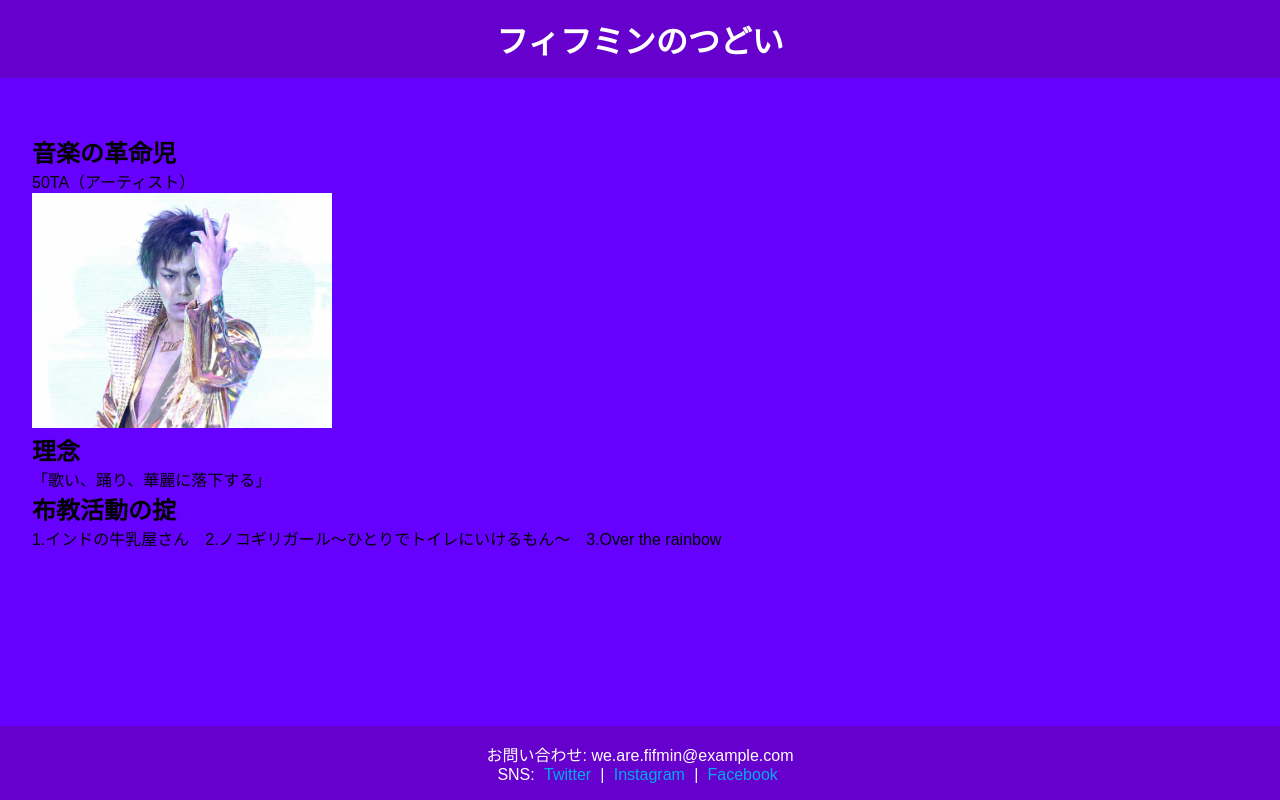
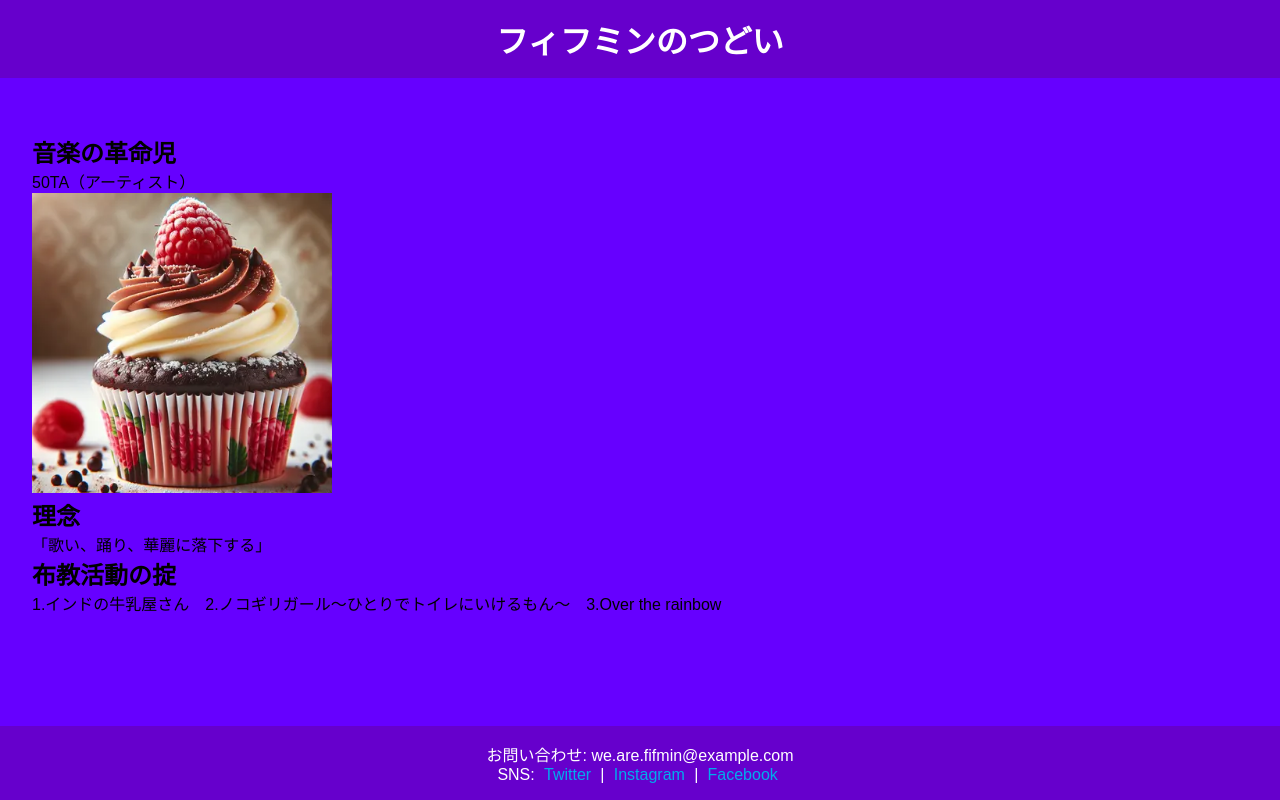
Before and after one commit to Fujik0chan/50TA-fan-site, a plain HTML site: page index.html in a window 1280 px wide. Drawn offline with Linux system fonts and the light colour scheme.

Commit message:
Update index.html

```diff
--- a/index.html
+++ b/index.html
@@ -72,7 +72,7 @@
   <main>
  　 <h2>音楽の革命児</h2>
  <p>50TA（アーティスト）</p>
-<img src="https://raw.githubusercontent.com/Fujik0chan/50TA-fan-site/refs/heads/main/img_e4ed9af90853be828d14eb1ab04c05811211942.avif" alt="サンプル" width="300">
+<img src="https://github.com/Fujik0chan/50TA-fan-site/blob/main/cupcake.jpg?raw=true" alt="サンプル" >
 
     <h2>理念</h2>
     <p>「歌い、踊り、華麗に落下する」</p>
```
